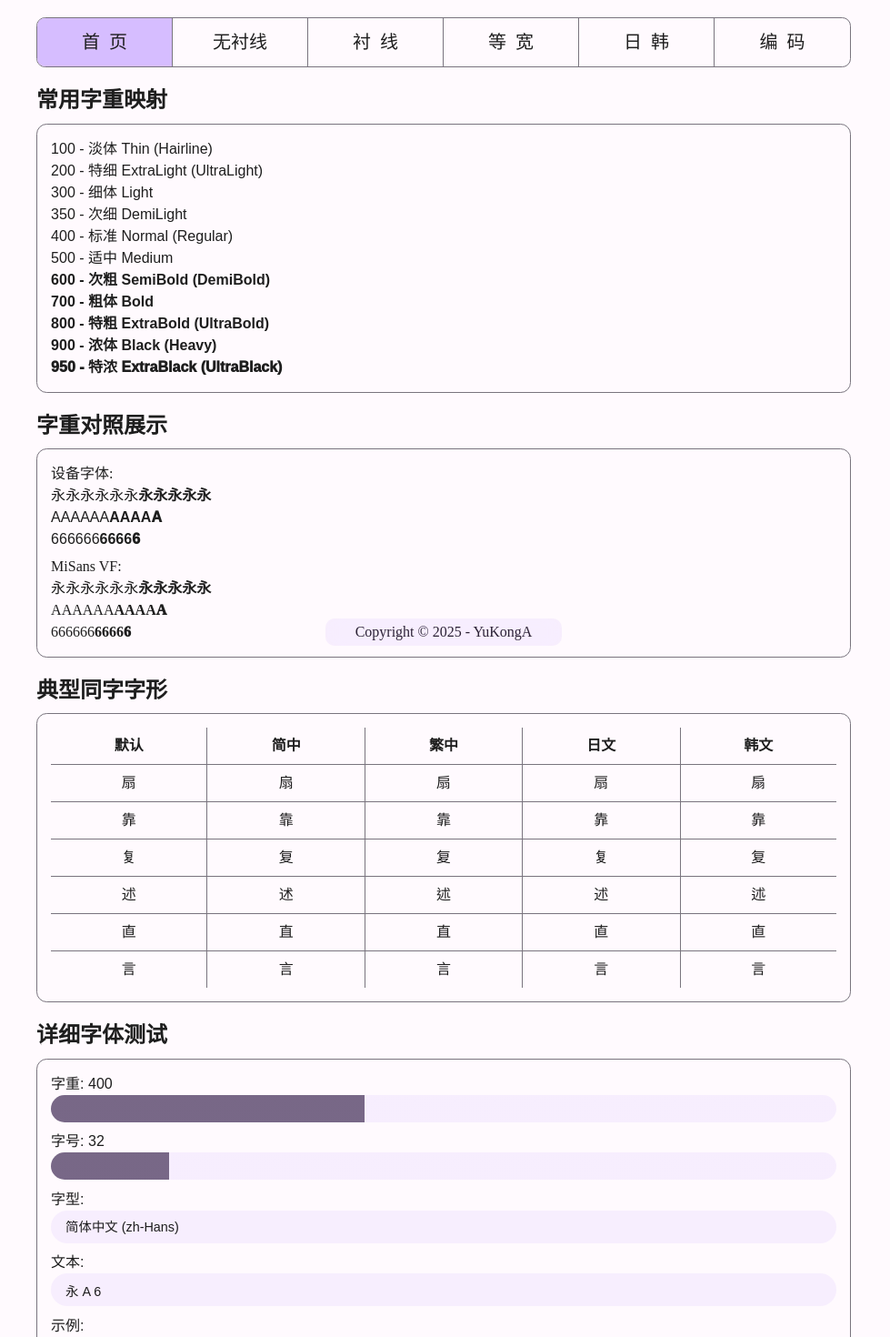
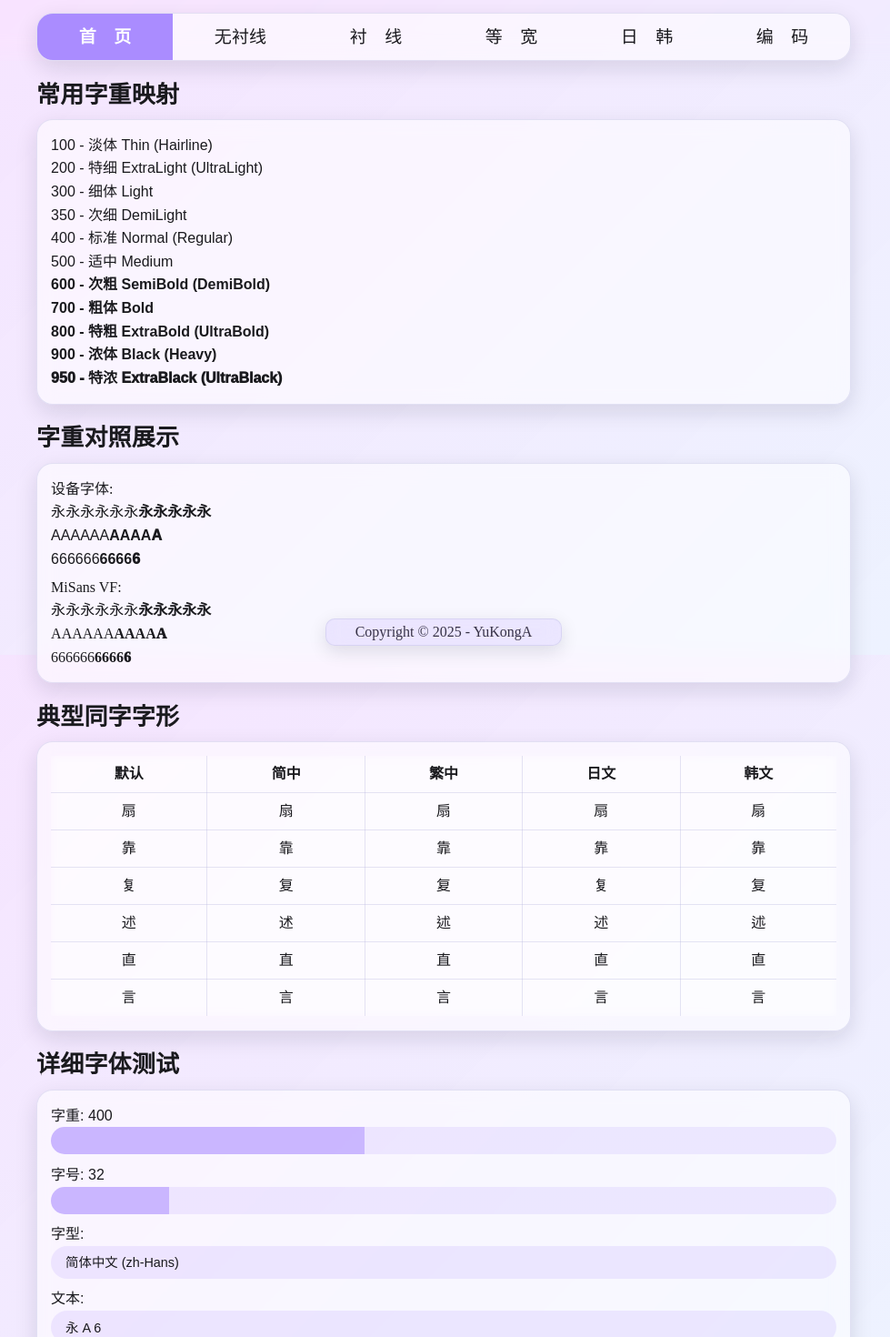
Before and after one commit to YuKongA/Font-Weight-Test, a Vue app: page / in a window 1280 px wide. Shown: the part 80-1550 px from the top of the page at 91% size, without its empty margins (152-1131 px from the left). Built offline with nearby package versions, Linux system fonts and the light colour scheme; a web font is replaced by a local one.

Commit message:
update: 更换页面主题样式

```diff
--- a/package.json
+++ b/package.json
@@ -9,8 +9,8 @@
     "preview": "vite preview"
   },
   "dependencies": {
-    "vue": "^3.5.21",
-    "vue-router": "^4.5.1"
+    "vue": "^3.5.22",
+    "vue-router": "^4.6.3"
   },
   "devDependencies": {
     "@vitejs/plugin-vue": "^6.0.1",
--- a/src/App.vue
+++ b/src/App.vue
@@ -3,31 +3,34 @@ import { RouterLink, RouterView } from 'vue-router'
 </script>
 
 <template>
-  <header>
-    <nav class="wrapper">字体字重测试</nav>
-    <nav class="yyy">
-      <nav class="ul">
-        <nav class="li">
-          <RouterLink class="nothing" active-class="active" to="/">首&nbsp&nbsp页</RouterLink>
-        </nav>
-        <nav class="li">
-          <RouterLink class="nothing" active-class="active" to="/sans-serif">无衬线</RouterLink>
-        </nav>
-        <nav class="li">
-          <RouterLink class="nothing" active-class="active" to="/serif">衬&nbsp&nbsp线</RouterLink>
-        </nav>
-        <nav class="li">
-          <RouterLink class="nothing" active-class="active" to="/monospace">等&nbsp&nbsp宽</RouterLink>
-        </nav>
-        <nav class="li">
-          <RouterLink class="nothing" active-class="active" to="/ja-ko">日&nbsp&nbsp韩</RouterLink>
-        </nav>
-        <nav class="li" style="border-right: 0px;">
-          <RouterLink class="nothing" active-class="active" to="/character-set">编&nbsp&nbsp码</RouterLink>
-        </nav>
+
+  <header class="app-header glass-nav">
+    <h1 class="wrapper brand">字体字重测试</h1>
+      <nav class="header-shell" aria-label="主导航">
+        <ul class="ul">
+          <li class="li">
+            <RouterLink class="nothing" active-class="active" to="/">首&nbsp&nbsp&nbsp&nbsp页</RouterLink>
+          </li>
+          <li class="li">
+            <RouterLink class="nothing" active-class="active" to="/sans-serif">无衬线</RouterLink>
+          </li>
+          <li class="li">
+            <RouterLink class="nothing" active-class="active" to="/serif">衬&nbsp&nbsp&nbsp&nbsp线</RouterLink>
+          </li>
+          <li class="li">
+            <RouterLink class="nothing" active-class="active" to="/monospace">等&nbsp&nbsp&nbsp&nbsp宽</RouterLink>
+          </li>
+          <li class="li">
+            <RouterLink class="nothing" active-class="active" to="/ja-ko">日&nbsp&nbsp&nbsp&nbsp韩</RouterLink>
+          </li>
+          <li class="li">
+            <RouterLink class="nothing" active-class="active" to="/character-set">编&nbsp&nbsp&nbsp&nbsp码</RouterLink>
+          </li>
+        </ul>
       </nav>
-    </nav>
   </header>
 
-  <RouterView />
+  <transition name="page" mode="out-in">
+    <RouterView />
+  </transition>
 </template>
--- a/src/assets/color.css
+++ b/src/assets/color.css
@@ -1,30 +1,36 @@
 :root {
-    --vt-c-white: rgb(255, 250, 254);
-    --vt-c-black: rgb(30, 30, 30);
+    --vt-c-white: rgb(252, 252, 255);
+    --vt-c-black: rgb(18, 18, 22);
 
-    --vt-c-text-light-1: var(--vt-c-black);
-    --vt-c-text-light-2: rgb(27, 26, 30);
+    --vt-c-text-light-1: rgb(26, 26, 30);
+    --vt-c-text-light-2: rgb(60, 60, 70);
 
-    --vt-c-text-dark-1: var(--vt-c-white);
-    --vt-c-text-dark-2: rgb(200, 200, 200);
+    --vt-c-text-dark-1: rgb(240, 240, 245);
+    --vt-c-text-dark-2: rgb(204, 204, 214);
 
-    --vt-c-active-color-1: rgb(214, 189, 255);
-    --vt-c-active-color-2: rgb(86, 67, 105);
+    /* Modern glass palette */
+    --vt-c-primary-1: 219, 88, 255;   /* rgb tuple */
+    --vt-c-primary-2: 100, 170, 255;  /* rgb tuple */
+    --vt-c-surface-1: 255, 255, 255;  /* glass light */
+    --vt-c-surface-2: 20, 20, 24;     /* glass dark */
 
-    --vt-c-hover-color-1: rgb(163, 143, 217);
-    --vt-c-hover-color-2: rgb(110, 83, 137);
+    --vt-c-active-color-1: rgb(170, 140, 255);
+    --vt-c-active-color-2: rgb(100, 140, 255);
 
-    --vt-c-footer-background-1: rgba(214, 189, 255, 0.2);
-    --vt-c-footer-background-2: rgba(86, 67, 105, 0.2);
+    --vt-c-hover-color-1: rgb(150, 120, 245);
+    --vt-c-hover-color-2: rgb(120, 160, 255);
 
-    --vt-c-footer-text-1: rgb(44, 34, 53);
-    --vt-c-footer-text-2: rgb(236, 226, 252);
+    --vt-c-footer-background-1: rgba(170, 140, 255, 0.16);
+    --vt-c-footer-background-2: rgba(100, 140, 255, 0.16);
 
-    --vt-c-footer-hover-1: rgba(86, 67, 105, 0.8);
-    --vt-c-footer-hover-2: rgba(214, 189, 255, 0.8);
+    --vt-c-footer-text-1: rgb(55, 50, 70);
+    --vt-c-footer-text-2: rgb(225, 230, 250);
 
-    --vt-c-footer-link-hover-1: rgb(100, 255, 0);
-    --vt-c-footer-link-hover-2: rgb(0, 100, 255);
+    --vt-c-footer-hover-1: rgba(170, 140, 255, 0.6);
+    --vt-c-footer-hover-2: rgba(100, 140, 255, 0.6);
+
+    --vt-c-footer-link-hover-1: rgb(60, 220, 120);
+    --vt-c-footer-link-hover-2: rgb(120, 190, 255);
 }
 
 /* semantic color variables for this project */
@@ -37,6 +43,9 @@
     --color-footer-text: var(--vt-c-footer-text-1);
     --color-footer-hover: var(--vt-c-footer-hover-1);
     --color-footer-link-hover: var(--vt-c-footer-link-hover-1);
+    --color-glass-bg: rgba(var(--vt-c-surface-1), 0.55);
+    --color-glass-border: rgba(180, 180, 220, 0.35);
+    --color-gradient-1: linear-gradient(135deg, rgba(var(--vt-c-primary-1),0.15), rgba(var(--vt-c-primary-2),0.10));
 }
 
 @media (prefers-color-scheme: dark) {
@@ -49,5 +58,8 @@
         --color-footer-text: var(--vt-c-footer-text-2);
         --color-footer-hover: var(--vt-c-footer-hover-2);
         --color-footer-link-hover: var(--vt-c-footer-link-hover-2);
+        --color-glass-bg: rgba(var(--vt-c-surface-2), 0.55);
+        --color-glass-border: rgba(120, 120, 160, 0.35);
+        --color-gradient-1: linear-gradient(135deg, rgba(var(--vt-c-primary-2),0.12), rgba(var(--vt-c-primary-1),0.18));
     }
 }
--- a/src/assets/main.css
+++ b/src/assets/main.css
@@ -4,22 +4,21 @@
 ----------------------------------------*/
 :root {
   /* 基础尺寸 */
-  --base-font: clamp(14px, 1.8vw, 16px);
-  --heading-font: clamp(18px, 2.2vw, 24px);
-  --wrapper-font: clamp(28px, 3.5vw, 32px);
-  --nav-font: clamp(16px, 1.9vw, 20px);
+  --base-font: clamp(14px, 1.7vw, 16px);
+  --heading-font: clamp(20px, 2.3vw, 26px);
+  --wrapper-font: clamp(26px, 3.3vw, 34px);
+  --nav-font: clamp(15px, 1.8vw, 19px);
 
   /* 布局尺寸 */
   --content-width: 90%;
   --card-padding: 0.4cm;
   --side-margin: 5%;
   --border-radius: 0.3cm;
-  --border-color: #79747E;
+  --border-color: rgba(150, 150, 200, 0.35);
 
   /* 间距 */
   --title-margin-top: 0.4cm;
   --title-margin-bottom: 0.2cm;
-  --wrapper-margin: 0.8cm auto 0.6cm;
 
   /* 页脚相关 */
   --footer-height: 30px;
@@ -27,7 +26,8 @@
   --content-bottom-margin: calc(var(--footer-height) + var(--footer-bottom-margin) + 20px);
 
   /* 动画 */
-  --transition-normal: all 0.3s ease;
+  --transition-normal: all 0.28s ease;
+  --transition-slow: all 0.6s ease;
 }
 
 /* 基础重置和通用样式
@@ -39,9 +39,11 @@
 }
 
 body {
-  background-color: var(--color-background);
+  background: var(--color-gradient-1), var(--color-background);
   color: var(--color-text);
   line-height: 1.45;
+  min-height: 100vh;
+  background-attachment: fixed;
 }
 
 a {
@@ -69,10 +71,24 @@ a {
   box-sizing: border-box;
 }
 
+/* 顶部导航（玻璃态）
+----------------------------------------*/
+.app-header.glass-nav {
+  position: sticky;
+  padding-top: 35px;
+  z-index: 20;
+  backdrop-filter: saturate(1.3) blur(12px);
+  -webkit-backdrop-filter: saturate(1.3) blur(12px);
+}
+
+/* 顶部整体容器 */
+.header-shell {
+  margin-top: 10px;
+}
+
 /* 标题样式
 ----------------------------------------*/
-h2,
-h5 {
+h2 {
   color: var(--color-text);
   transition: var(--transition-normal);
 }
@@ -80,12 +96,9 @@ h5 {
 h2 {
   font-size: var(--heading-font);
   margin: var(--title-margin-top) var(--side-margin) var(--title-margin-bottom);
-  font-weight: 550;
+  font-weight: 600;
   width: var(--content-width);
-}
-
-h5 {
-  margin: 0.3cm 0 0.2cm;
+  letter-spacing: 0.2px;
 }
 
 /* 卡片组件
@@ -94,10 +107,15 @@ h5 {
   width: var(--content-width);
   margin: 0 var(--side-margin);
   padding: var(--card-padding);
-  border-radius: var(--border-radius);
-  border: 1px solid var(--border-color);
+  border-radius: 18px;
+  border: 1px solid var(--color-glass-border);
   font-size: var(--base-font);
-  transition: var(--transition-normal);
+  transition: var(--transition-slow);
+  background: var(--color-glass-bg);
+  box-shadow: 0 8px 24px rgba(20, 20, 40, 0.12);
+  backdrop-filter: saturate(1.2) blur(10px);
+  -webkit-backdrop-filter: saturate(1.2) blur(10px);
+  animation: fadeUp 500ms ease both;
 }
 
 .round:not(:last-child) {
@@ -108,26 +126,56 @@ h5 {
   margin-bottom: 0.15cm;
 }
 
-.no-padding {
-  padding: 0 !important;
+.round:hover {
+  transform: translateY(-2px);
+  box-shadow: 0 12px 32px rgba(20, 20, 40, 0.18);
+}
+
+@keyframes fadeUp {
+  from {
+    opacity: 0;
+    transform: translateY(8px);
+  }
+
+  to {
+    opacity: 1;
+    transform: translateY(0);
+  }
+}
+
+/* 掠影动画关键帧 */
+@keyframes sheen {
+  0% {
+    transform: translateX(-120%);
+  }
+
+  100% {
+    transform: translateX(120%);
+  }
 }
 
 /* 导航样式
 ----------------------------------------*/
 .ul {
   width: var(--content-width);
-  margin: 0 var(--side-margin) 0.5cm;
-  border-radius: 0.25cm;
-  border: 1px solid var(--border-color);
-  line-height: clamp(3.4, 3.4 + 3vw, 7);
+  margin: 0 var(--side-margin);
+  padding: 0;
+  font-size: var(--base-font);
+  border-radius: 18px;
+  border: 1px solid var(--color-glass-border);
+  box-shadow: 0 8px 24px rgba(20, 20, 40, 0.12);
+  line-height: clamp(2.6, 2.6 + 1.5vw, 4.6);
   overflow: hidden;
   transition: var(--transition-normal);
+  background: var(--color-glass-bg);
+  backdrop-filter: saturate(1.2) blur(10px);
+  -webkit-backdrop-filter: saturate(1.2) blur(10px);
+  list-style: none;
+  display: grid;
+  grid-template-columns: repeat(6, 1fr);
 }
 
 .li {
-  float: left;
-  width: 16.66666666667%;
-  border-right: 1px solid var(--border-color);
   transition: var(--transition-normal);
 }
 
@@ -140,6 +188,10 @@ h5 {
   text-align: center;
   font-size: var(--nav-font);
   padding: clamp(0.3em, 0.3em + 0.8vw, 0.6em) 0;
+  transition: var(--transition-normal);
+  color: var(--color-text);
+  font-weight: 500;
+  letter-spacing: 0.1px;
 }
 
 /* 交互状态
@@ -148,10 +200,14 @@ h5 {
   position: relative;
   transition: var(--transition-normal);
   background-color: transparent;
+  overflow: hidden;
+  /* 让掠影在圆角内裁切 */
 }
 
 .nothing:hover {
   background-color: var(--color-hover);
+  color: var(--color-background);
+  box-shadow: 0 8px 18px rgba(20, 20, 40, 0.12), inset 0 -2px 8px rgba(255, 255, 255, 0.08);
 }
 
 .nothing:active {
@@ -160,56 +216,32 @@ h5 {
 
 .nothing.active {
   background-color: var(--color-active);
-  font-weight: 500;
+  font-weight: 600;
+  color: var(--color-background);
 }
 
-/* 表单元素
-----------------------------------------*/
-input[type="text"] {
-  width: 100%;
-  color: var(--color-text);
-  font-size: var(--base-font);
-  padding: 10px 12px;
-  margin-bottom: 8px;
-  border: 1px solid var(--border-color);
-  border-radius: 8px;
-  background-color: var(--color-background);
-  transition: var(--transition-normal);
-  outline: none;
+/* 掠影（shine）效果：在 hover 时从左到右扫过 */
+.nothing::before {
+  content: "";
+  position: absolute;
+  inset: 0;
+  border-radius: inherit;
+  pointer-events: none;
+  background: linear-gradient(90deg,
+      rgba(255, 255, 255, 0) 0%,
+      rgba(255, 255, 255, 0.22) 45%,
+      rgba(255, 255, 255, 0) 100%);
+  transform: translateX(-120%);
+  opacity: 0;
 }
 
-input[type="text"]:focus {
-  border-color: var(--color-footer-text);
-  box-shadow: 0 0 0 2px rgba(var(--color-footer-text), 0.1);
+.nothing:hover::before {
+  opacity: 0.85;
+  animation: sheen 700ms ease forwards;
 }
 
-input[type="text"]:hover {
-  border-color: var(--color-footer-text);
-}
-
-input[type="text"]::placeholder {
-  color: var(--border-color);
-  opacity: 0.8;
-}
-
-/* 范围滑块
-----------------------------------------*/
-input[type="range"] {
-  -webkit-appearance: none;
-  appearance: none;
-  width: 100%;
-  height: 5px;
-  border-radius: 15px;
-}
-
-input[type="range"]::-webkit-slider-thumb,
-input[type="range"]::-moz-range-thumb {
-  width: 15px;
-  height: 15px;
-  border-radius: 50%;
-  background: var(--color-footer-text);
-  cursor: pointer;
-  -webkit-appearance: none;
+.nothing.active::before {
+  opacity: 0;
 }
 
 /* 字符表格
@@ -217,11 +249,12 @@ input[type="range"]::-moz-range-thumb {
 .character-table {
   width: 100%;
   border-collapse: collapse;
+  backdrop-filter: blur(4px);
 }
 
 .character-table th,
 .character-table td {
-  border: 1px solid var(--border-color);
+  border: 1px solid var(--color-glass-border);
   padding: 8px 12px;
   text-align: center;
   font-size: 16px;
@@ -268,15 +301,18 @@ input[type="range"]::-moz-range-thumb {
   padding: 0;
   border-radius: 10px;
   text-align: center;
-  transition: background-color 0.5s ease, color 0.5s ease;
+  transition: background-color 0.5s ease, color 0.5s ease, transform 0.4s ease;
   display: flex;
   align-items: center;
   justify-content: center;
+  border: 1px solid var(--color-glass-border);
+  box-shadow: 0 6px 20px rgba(20, 20, 40, 0.12);
 }
 
 #footer:hover {
   color: var(--color-background);
   background-color: var(--color-footer-hover);
+  transform: translateY(-2px);
 }
 
 /* 页脚链接
@@ -315,7 +351,7 @@ a.footer-msg:active {
   }
 
   .round {
-    line-height: 1.5;
+    line-height: 1.6;
   }
 
   .ul {
@@ -367,7 +403,56 @@ a.footer-msg:active {
   font-weight: 600;
   text-align: center;
   font-size: var(--wrapper-font);
-  margin: var(--wrapper-margin);
+  margin: 0 auto;
   transition: var(--transition-normal);
-  width: var(--content-width);
+  letter-spacing: 0.2px;
 }
+
+/* 统一强调色 */
+.accent {
+  color: var(--color-active);
+}
+
+/* 视图分组标题 */
+.section-title {
+  font-weight: 600;
+}
+
+/* 替换白名单内联样式 */
+.wrap-normal {
+  white-space: normal;
+}
+
+/* 标签文本（次级标题） */
+.label {
+  font-weight: 500;
+}
+
+/* 间距工具类（简短且常用） */
+.mb-0 {
+  margin-bottom: 0 !important;
+}
+
+.mb-sm {
+  margin-bottom: 0.5em;
+}
+
+.mb-md {
+  margin-bottom: 0.6rem;
+}
+
+.mb-xl {
+  margin-bottom: 1.5em;
+}
+
+/* 页面路由切换动画 */
+.page-enter-active,
+.page-leave-active {
+  transition: opacity 250ms ease, transform 250ms ease;
+}
+
+.page-enter-from,
+.page-leave-to {
+  opacity: 0;
+  transform: translateY(8px);
+}
--- a/src/components/CustomFontTestDisplay.vue
+++ b/src/components/CustomFontTestDisplay.vue
@@ -1,18 +1,18 @@
 <template>
     <nav id="sans-serif">
-        <nav class="slider-group">
+        <nav class="slider-group mb-md">
             <label>字重: {{ fontWeight }}</label>
             <input type="range" v-model="fontWeight" v-bind="weightRangeProps" @input="updateRangeStyle('weightRange')"
                 ref="weightRange" class="custom-range">
         </nav>
 
-        <nav class="slider-group">
+        <nav class="slider-group mb-md">
             <label>字号: {{ fontSize }}</label>
             <input type="range" v-model="fontSize" v-bind="sizeRangeProps" @input="updateRangeStyle('sizeRange')"
                 ref="sizeRange" class="custom-range">
         </nav>
 
-        <nav class="select-group">
+        <nav class="select-group mb-md">
             <label>字型:</label>
             <select v-model="selectedLang" class="custom-text-input">
                 <option v-for="lang in languageOptions" :key="lang.value" :value="lang.value">
@@ -21,7 +21,7 @@
             </select>
         </nav>
 
-        <nav class="text-input-group">
+        <nav class="text-input-group mb-md">
             <label>文本: </label>
             <input type="text" v-model="testText" class="custom-text-input" placeholder="输入测试文本...">
         </nav>
@@ -128,12 +128,21 @@ export default {
     cursor: pointer;
     box-shadow: none;
     background: var(--color-footer-background);
+    border-radius: 999px;
+    overflow: hidden;
     -webkit-overflow-scrolling: touch;
     touch-action: pan-y;
     -webkit-tap-highlight-color: rgba(0, 0, 0, 0);
     -webkit-user-select: none;
     user-select: none;
     box-shadow: none;
+}
+
+.custom-range::-webkit-slider-runnable-track {
+    height: 30px;
+    background: transparent;
+    border: none;
+    border-radius: 999px;
 }
 
 .custom-range::-webkit-slider-thumb {
@@ -197,12 +206,6 @@ export default {
     line-height: 1.5;
 }
 
-.slider-group,
-.select-group,
-.text-input-group {
-    margin-bottom: 0.6rem;
-}
-
 .slider-group>label,
 .select-group>label,
 .text-input-group>label,
--- a/src/views/HomeView.vue
+++ b/src/views/HomeView.vue
@@ -1,6 +1,6 @@
 <template>
   <main>
-    <h2 style="font-weight: 600;">常用字重映射</h2>
+    <h2 class="section-title">常用字重映射</h2>
     <nav class="round">
       <p id="sans-serif">
         <span style="font-weight:100;">100 - 淡体 Thin (Hairline)</span><br>
@@ -17,21 +17,21 @@
       </p>
     </nav>
 
-    <h2 style="font-weight: 600;">字重对照展示</h2>
+    <h2 class="section-title">字重对照展示</h2>
     <nav class="round">
-      <p style="font-weight: 500;">设备字体:</p>
+      <p class="label">设备字体:</p>
       <ComparisonDisplay fontFamily="sans-serif" language="en" :characters="['永', 'A', '6']" />
-      <p style="font-weight: 500; font-family: MiSans VF;">MiSans VF:</p>
+      <p class="label" style="font-family: MiSans VF;">MiSans VF:</p>
       <ComparisonDisplay fontFamily="MiSans VF" language="en" :characters="['永', 'A', '6']" />
     </nav>
 
-    <h2 style="font-weight: 600;">典型同字字形</h2>
+    <h2 class="section-title">典型同字字形</h2>
 
     <nav class="round">
       <CJKCharacterDisplay />
     </nav>
 
-    <h2 style="font-weight: 600;">详细字体测试</h2>
+    <h2 class="section-title">详细字体测试</h2>
     <nav class="round">
       <CustomFontTestDisplay />
     </nav>
--- a/src/views/JaKoView.vue
+++ b/src/views/JaKoView.vue
@@ -1,13 +1,13 @@
 <template>
   <main>
-    <h2 style="font-weight: 600;">日文字体</h2>
+    <h2 class="section-title">日文字体</h2>
     <nav class="round">
       <nav id="sans-serif">
         <ComparisonDisplay fontFamily="sans-serif" :weightShow=true :characters="['これは例です <i>これは例です</i>']" />
       </nav>
     </nav>
 
-    <h2 style="font-weight: 600;">韩文字体</h2>
+    <h2 class="section-title">韩文字体</h2>
     <nav class="round">
       <nav id="sans-serif">
         <ComparisonDisplay fontFamily="sans-serif" :weightShow=true :characters="['이것은例입니다 <i>이것은例입니다</i>']" />
--- a/src/views/MonospaceView.vue
+++ b/src/views/MonospaceView.vue
@@ -1,6 +1,6 @@
 <template>
   <main>
-    <h2 style="font-weight: 600;">正常字体</h2>
+    <h2 class="section-title">正常字体</h2>
     <nav class="round">
       <nav id="monospace">
         <ComparisonDisplay fontFamily="monospace" language="en" :weightShow=true
@@ -8,7 +8,7 @@
       </nav>
     </nav>
 
-    <h2 style="font-weight: 600;">倾斜字体</h2>
+    <h2 class="section-title">倾斜字体</h2>
     <nav class="round">
       <nav id="monospace">
         <ComparisonDisplay fontFamily="monospace" language="en" :weightShow=true
@@ -16,7 +16,7 @@
       </nav>
     </nav>
 
-    <h2 style="font-weight: 600;">更多示例</h2>
+    <h2 class="section-title">更多示例</h2>
     <nav class="round">
       <nav id="monospace">
         <MoreDisplay />
--- a/src/views/SansSerifView.vue
+++ b/src/views/SansSerifView.vue
@@ -1,6 +1,6 @@
 <template>
     <main>
-        <h2 style="font-weight: 600;">正常字体</h2>
+        <h2 class="section-title">正常字体</h2>
         <nav class="round">
             <nav id="sans-serif">
                 <ComparisonDisplay fontFamily="sans-serif" language="en" :weightShow=true
@@ -8,7 +8,7 @@
             </nav>
         </nav>
 
-        <h2 style="font-weight: 600;">倾斜字体</h2>
+        <h2 class="section-title">倾斜字体</h2>
         <nav class="round">
             <nav id="sans-serif">
                 <ComparisonDisplay fontFamily="sans-serif" language="en" :weightShow=true
@@ -16,7 +16,7 @@
             </nav>
         </nav>
 
-        <h2 style="font-weight: 600;">更多示例</h2>
+        <h2 class="section-title">更多示例</h2>
         <nav class="round">
             <nav id="sans-serif">
                 <MoreDisplay />
--- a/src/views/SerifView.vue
+++ b/src/views/SerifView.vue
@@ -1,6 +1,6 @@
 <template>
     <main>
-        <h2 style="font-weight: 600;">正常字体</h2>
+        <h2 class="section-title">正常字体</h2>
         <nav class="round">
             <nav id="serif">
                 <ComparisonDisplay fontFamily="serif" language="en" :weightShow=true
@@ -8,7 +8,7 @@
             </nav>
         </nav>
 
-        <h2 style="font-weight: 600;">倾斜字体</h2>
+        <h2 class="section-title">倾斜字体</h2>
         <nav class="round">
             <nav id="serif">
                 <ComparisonDisplay fontFamily="serif" language="en" :weightShow=true
@@ -16,7 +16,7 @@
             </nav>
         </nav>
 
-        <h2 style="font-weight: 600;">更多示例</h2>
+        <h2 class="section-title">更多示例</h2>
         <nav class="round">
             <nav id="serif">
                 <MoreDisplay />
```
Also changed, not shown: src/components/FontMoreDisplay.vue (+3 -12 lines), src/views/CharacterSetView.vue (+28 -28 lines).
